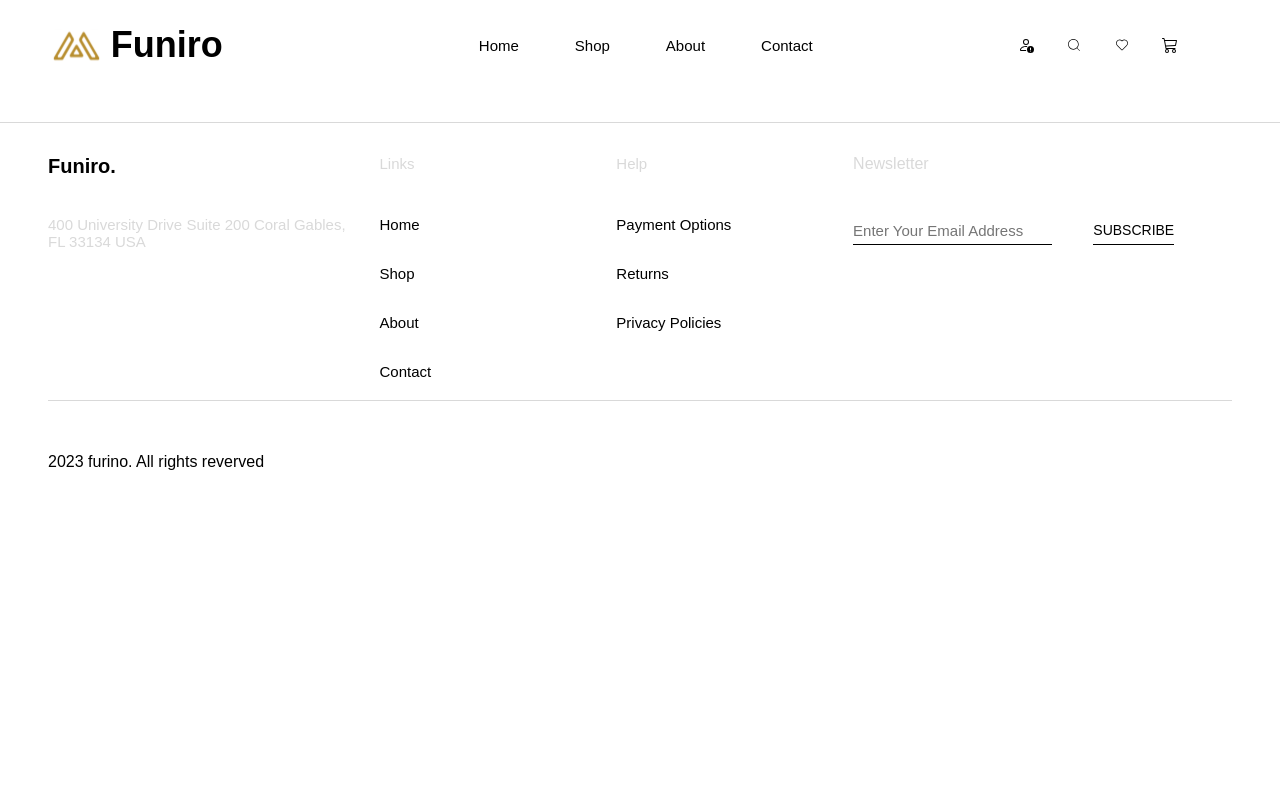
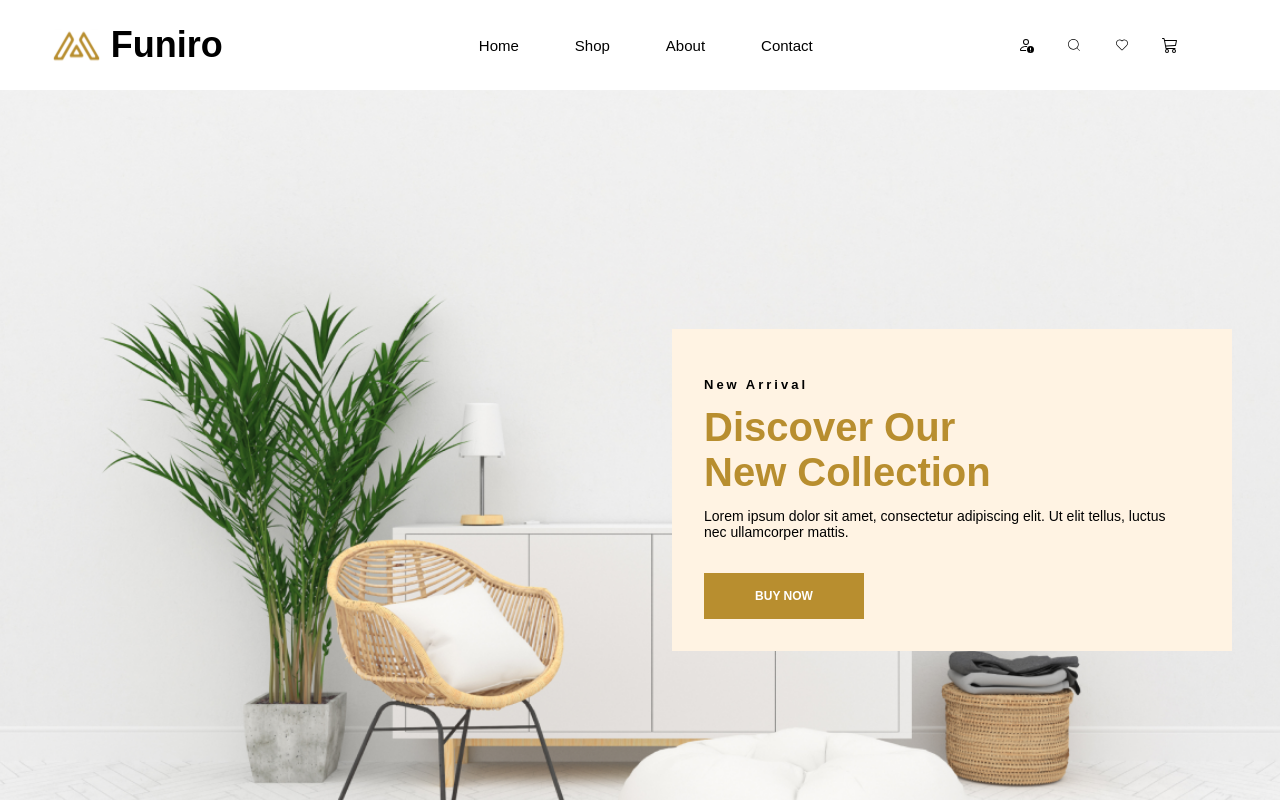
Before and after one commit to waleedabdulah/funiro, a React (Create React App) app: page / in a window 1280 px wide. Shown: the top 800 px of the page. Built offline with nearby package versions, Linux system fonts and the light colour scheme.

Commit message:
adjust teh ui issues in footer

```diff
--- a/src/component/fallback-loader/Loader.scss
+++ b/src/component/fallback-loader/Loader.scss
@@ -2,7 +2,7 @@
     display: flex;
     justify-content: center;
     align-items: center;
-    height: 100vh;
+    height: 60vh;
     position: relative;
     overflow: hidden;
   }
--- a/src/component/footer/Footer.scss
+++ b/src/component/footer/Footer.scss
@@ -6,20 +6,16 @@
     width: 100%;
     overflow: hidden;
     font-family:Arial, Helvetica, sans-serif;
-
-
     display: grid;
-    grid-template-rows: repeat(10,1fr);
-    // gap: 1rem;
+    grid-template-rows: 1fr 1fr 1fr 1fr 150px;
     .app-info{
-        grid-row:  1 / 8 ;
-        border-bottom: 1px solid #D9D9D9;
-
+        width: 100%;
+        grid-row:  1 / 5 ;
         display: grid;
-        grid-template-columns: repeat( 25 , 1fr );
-
+        grid-template-columns: auto auto auto;
+        gap: 1rem;
         .address-info{
-            grid-column: 1 / 8 ;
+            grid-column: 1 / 2 ;
             display: grid;
             grid-template-rows: 25% 75%;
 
@@ -32,14 +28,14 @@
             .address{
                 grid-row: 2/2;
                 color: #D9D9D9;
-                font-size: clamp(12px, 15px, 20px);
+                font-size: clamp(8px, 12px, 15px);
                 white-space: normal;
             }
 
         }
 
         .links-help{
-            grid-column: 8/18;
+            grid-column: 2/3;
 
             display: grid;
             grid-template-columns: repeat(2,1fr);
@@ -60,10 +56,7 @@
                     grid-row: 2/2;
                     display: flex;
                     flex-direction: column;
-
-                    margin-bottom:5vw;
-                    gap: clamp(1rem, 5vw, 2rem);
-                    // padding-bottom: 2rem;
+                    gap: 1.7rem;
                     a{
                         color: black;
                         text-decoration: none;
@@ -85,7 +78,7 @@
                     grid-row: 2/2;
                     display: flex;
                     flex-direction: column;
-                    gap: clamp(1rem, 5vw, 2rem);
+                    gap: 1.7rem;
 
                     a{
                         color: black;
@@ -96,10 +89,10 @@
         }
 
         .newsletter{
-            grid-column: 18/25;
+            grid-column: 3/4;
 
             display: grid;
-            grid-template-rows: 25% 75%;
+            grid-template-rows: 40px auto;
 
 
             > span:first-child{
@@ -109,19 +102,19 @@
 
             .subscribe{
                 grid-row: 2/2;
-                display: grid;
-                grid-template-columns: auto auto;
-                grid-template-rows: repeat(5, 1fr);
-                gap: 10px;
+                display: flex;
+                justify-content: start;
+                align-items: start;
+                gap: 15px;
 
                 input{
-                    grid-area: 1/1/1/1;
                     background: transparent;
                     border: none;
                     border-bottom: 1px solid black;
                     font-size: clamp(10px, 15px, 18px);
                     width: min-content;
                 }
+
                 button{
                     border: none;
                     display: inline;
@@ -138,10 +131,20 @@
     }
 
     .reserve-rights{
-        grid-row: 9/10;
+        border-top: 1px solid #D9D9D9;
+        display: flex;
+        align-items: center;
+        grid-row: 5/6 ;
         align-self: end;
+        padding: 30px 0px;
+        box-sizing: border-box;
     }
 
+
+    @media screen and (max-width: 700px) {
+        display: grid;
+        grid-template-rows: 1fr 1fr 1fr 1fr 130px;
+    }
 }
 
 @media (max-width: 767px) {
@@ -179,4 +182,5 @@
         }
 
     }
+
 }
--- a/src/component/home/Home.jsx
+++ b/src/component/home/Home.jsx
@@ -22,8 +22,7 @@ export default function Home(){
 
     return (
         <div className='home-container'>
-
-            {/* <Banner />
+            <Banner />
             <CategoryItems />
             <ProductItems
                 isShowMoreBtn={true}
@@ -31,7 +30,7 @@ export default function Home(){
                 onShowMore={appropriateProductListDivision}
             />
             <RoomDecorationInspirations />
-            <DiverseFurnitureOptions /> */}
+            <DiverseFurnitureOptions />
         </div>
     )
 }
```
